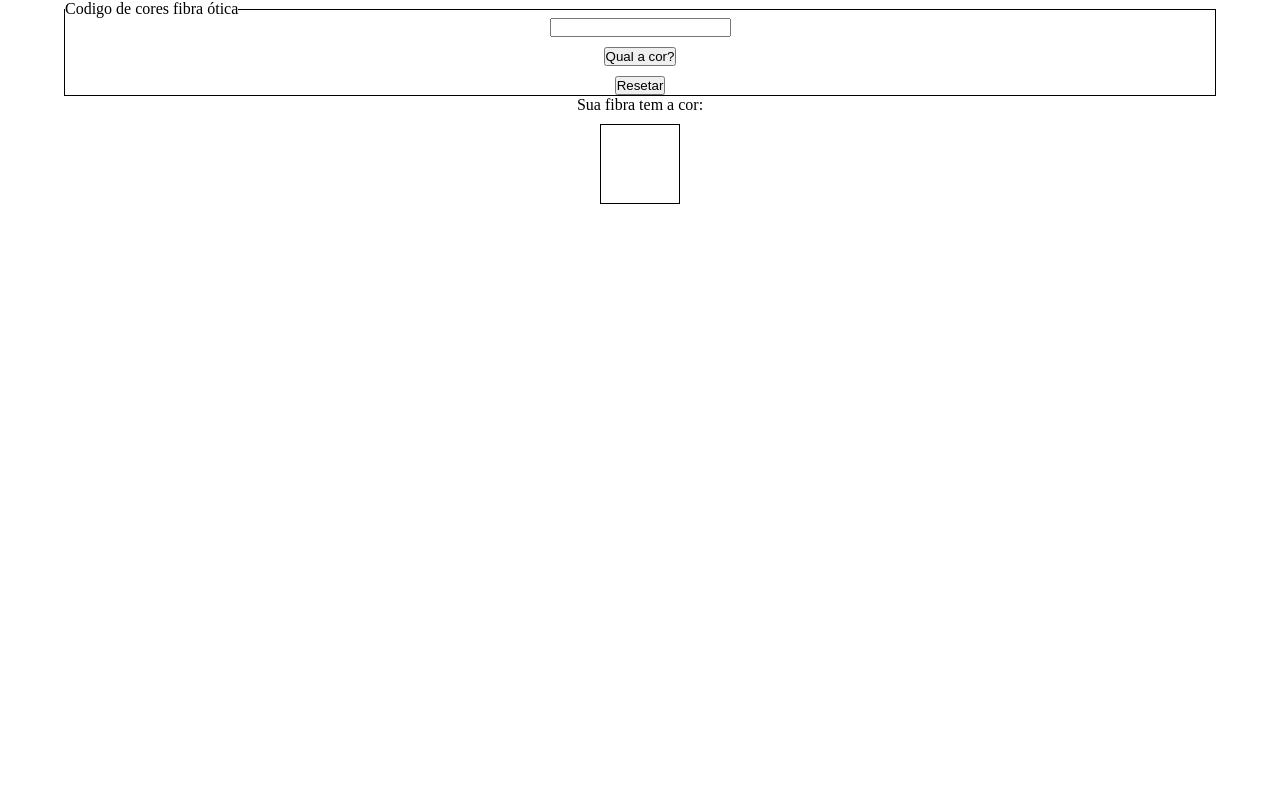
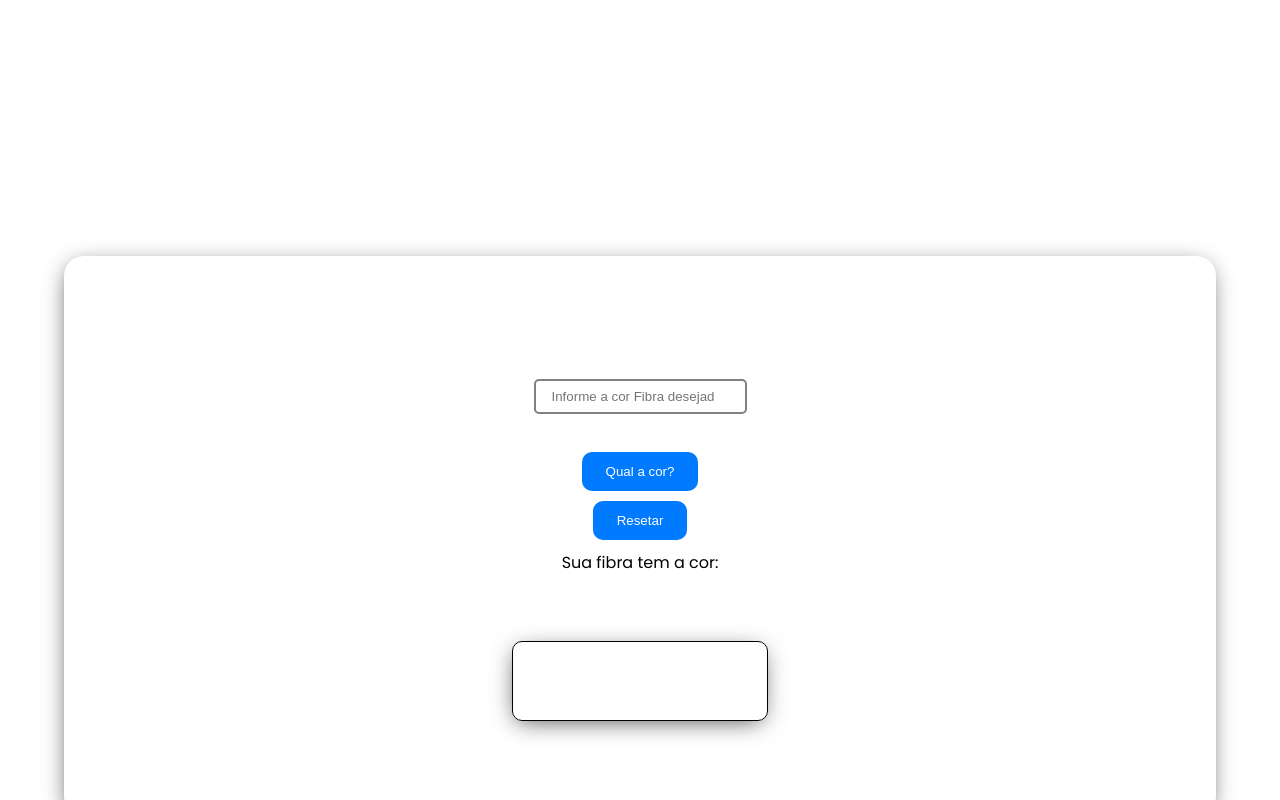
Before and after one commit to Mobiuus-learn/fiber, a website: page index.html in a window 1280 px wide. Drawn offline with Linux system fonts and the light colour scheme.

Commit message:
mudanças de layout básicas

```diff
--- a/index.html
+++ b/index.html
@@ -1,24 +1,32 @@
 <!DOCTYPE html>
 <html lang="en">
   <head>
-    <meta charset="UTF-8">
-    <meta http-equiv="X-UA-Compatible" content="IE=edge">
-    <meta name="viewport" content="width=device-width, initial-scale=1.0">
+    <meta charset="UTF-8" />
+    <meta http-equiv="X-UA-Compatible" content="IE=edge" />
+    <meta name="viewport" content="width=device-width, initial-scale=1.0" />
     <title>Fiber Code</title>
-    <link rel="stylesheet" href="style.css">
+    <link rel="preconnect" href="https://fonts.googleapis.com" />
+    <link rel="preconnect" href="https://fonts.gstatic.com" crossorigin />
+    <link
+      href="https://fonts.googleapis.com/css2?family=Poppins&display=swap"
+      rel="stylesheet"
+    />
+    <link rel="stylesheet" href="style.css" />
     <script src="main.js" defer></script>
   </head>
   <body>
     <fieldset>
-        <legend>Codigo de cores  fibra ótica</legend>
-        <input type="number" name="" id="in-fiber">
+      <input
+        type="number"
+        name=""
+        id="in-fiber"
+        placeholder="Informe a cor Fibra desejada:"
+      />
 
       <button id="btn-calcColor">Qual a cor?</button>
       <button id="class-reset">Resetar</button>
-    </fieldset>
       <span class="text-color">Sua fibra tem a cor:</span>
       <div id="color-return"></div>
-
-
+    </fieldset>
   </body>
 </html>
--- a/main.js
+++ b/main.js
@@ -1,6 +1,7 @@
 // @Criado por José Rodrigo
 // @Contribuição de Ubiratan Lima
 // @2022
+
 
 const cores = [
     { cor: 'verde', fibra: [1, 13, 25, 37, 49, 61, 73, 85, 97, 109, 121, 133] },
@@ -21,6 +22,7 @@ const inputFiber = document.querySelector("#in-fiber")
 const colorReturn = document.querySelector("#color-return")
 const classReset = document.querySelector('#class-reset')
 let textColor = document.querySelector('.text-color')
+let sp = document.createElement('span')
 let fiberColor
 
 
@@ -31,10 +33,9 @@ btnCalc.addEventListener('click', function () {
     for (item in cores) {
         for (el in cores[item].fibra) {
             if (cores[item].fibra[el] == fiberColor) {
-                console.log(cores[item].cor)
-                let sp = document.createElement('span')
+                // console.log(cores[item].cor)
                 textColor.appendChild(sp)
-                sp.innerHTML = `${cores[item].cor}`
+                sp.innerHTML = ` ${cores[item].cor}`
                 colorReturn.classList.add(cores[item].cor)
             }
         }
@@ -45,5 +46,6 @@ btnCalc.addEventListener('click', function () {
 classReset.addEventListener('click', function () {
     colorReturn.removeAttribute('class')
     inputFiber.value = ""
+    sp.innerHTML = ""
 
 })
--- a/style.css
+++ b/style.css
@@ -2,6 +2,8 @@
     margin: 0;
     padding: 0;
     box-sizing: border-box;
+    outline: none;
+    overflow: hidden;
 }
 
 .verde{
@@ -23,7 +25,7 @@
     background-color: blueviolet;
 }
 .marron{
-    background-color: brown;
+    background-color: rgb(206, 79, 6);
 }
 .rosa{
     background-color: rgb(226, 2, 247);
@@ -35,19 +37,22 @@
     background-color: gray;
 }
 .laranja{
-    background-color: orangered;
+    background-color: orange;
 }
 .aqua{
     background-color: aqua;
 }
-
+:root{
+    --color-btn:#007aff;
+}
 body{
     display: flex;
     width: 100vw;
-    height: auto;
+    height: 100vh;
     flex-direction: column;
-    justify-content: center;
+    /* justify-content: center; */
     align-items: center;
+    font-family:  'Poppins', sans-serif;
 }
 fieldset{
     display: flex;
@@ -55,16 +60,52 @@ fieldset{
     justify-content: center;
     flex-direction: column;
     flex-wrap: wrap;
+    position: relative;
+    top:20vw;
     gap:10px;
     width: 90vw;
+    height: 70vh;
+    border: none;
+    border-radius: 20px;
+    box-shadow: -1px 5px 24px -6px rgba(0,0,0,0.75);
+    -webkit-box-shadow: -1px 5px 24px -6px rgba(0,0,0,0.75);
+    -moz-box-shadow: -1px 5px 24px -6px rgba(0,0,0,0.75);
 
-    border: 1px solid black;
 }
+#in-fiber{
+    border: 2px solid gray;
+    border-radius: 5px;
+
+    position: relative;
+    top: -5%;
+    padding: 8px 16px;
+
+}
+#class-reset{
+    padding: 12px 24px;
+    background-color: var(--color-btn);
+    border: none;
+    color:white;
+    border-radius: 10px;
+}
+#btn-calcColor{
+    padding: 12px 24px;
+    background-color: var(--color-btn);
+    border: none;
+    color:white;
+    border-radius: 10px;
+}
+
+
 #color-return{
     margin: 0 auto;
     position: relative;
-    top: 10px;
-    width: 80px;
-    height: 80px;
+    top: 10%;
+    width: 20vw;
+    height: 10vh;
     border:1px solid black;
+    border-radius: 10px;
+    box-shadow: -1px 5px 24px -6px rgba(0,0,0,0.75);
+    -webkit-box-shadow: -1px 5px 24px -6px rgba(0,0,0,0.75);
+    -moz-box-shadow: -1px 5px 24px -6px rgba(0,0,0,0.75);
 }
```
Lines whose indentation alone changed are shown as unchanged.
